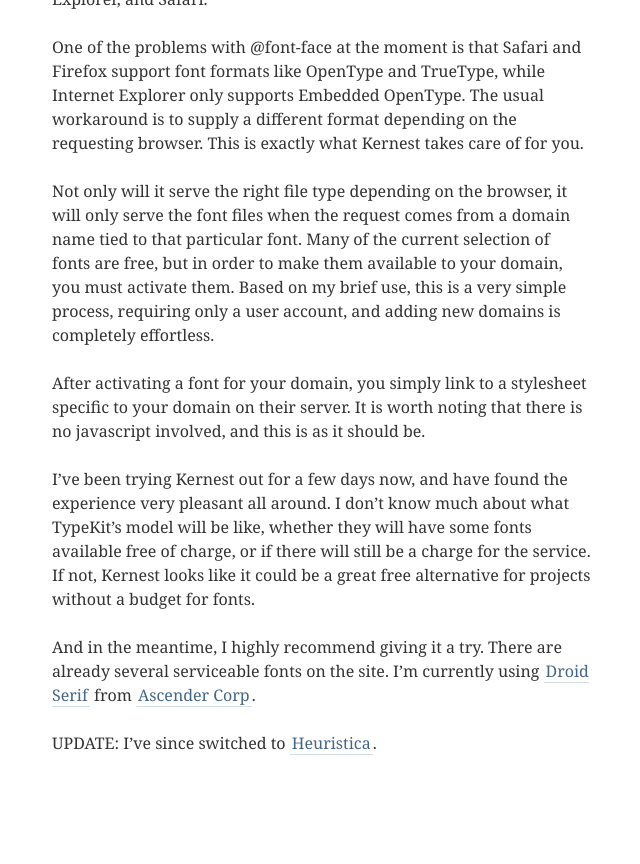
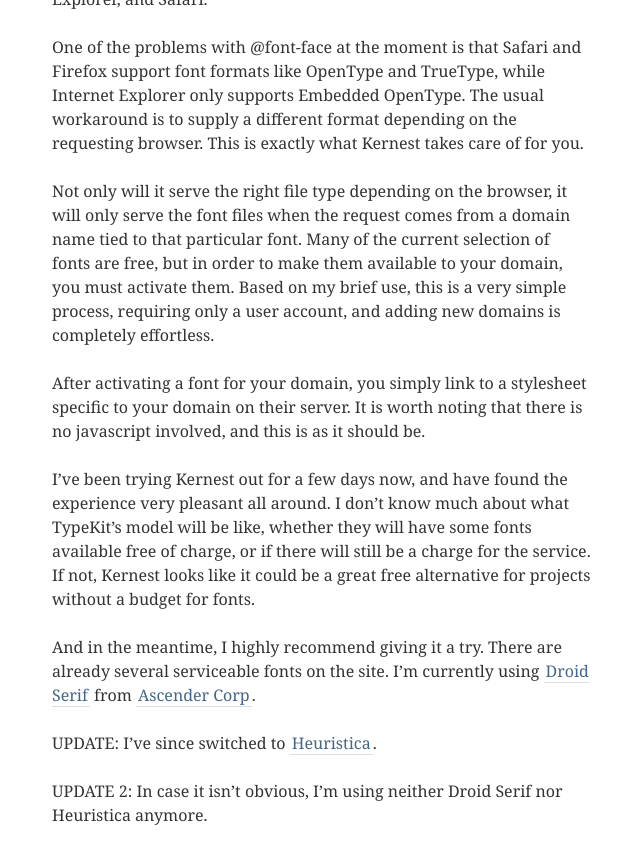
Before and after one commit to nevanscott/nevanscott, a Jekyll site: the page html/index.html, which Jekyll copies as it is, in a window 1280 px wide and 900 px high, scrolled down 2183 px. Shown: the top 864 px of the window, without its empty margins (108-748 px from the left). Built offline with Jekyll 4.4.1, drawn with Linux system fonts in a browser that asks for light colours; Markdown is read by kramdown in place of the engine named in the settings; before the commit the page ends 3011 px from its top, so only the background shows below that.

Commit message:
kernest font update

```diff
--- a/_posts/2009-08-01-kernest.textile
+++ b/_posts/2009-08-01-kernest.textile
@@ -16,3 +16,5 @@
 And in the meantime, I highly recommend giving it a try. There are already several serviceable fonts on the site. I'm currently using "Droid Serif":http://ascender-corp.kernest.com/fonts/droid-serif from "Ascender Corp":http://ascender-corp.kernest.com/fonts.
 
 UPDATE: I've since switched to "Heuristica":http://andrey-v-panov.kernest.com/font_families/heuristica.
+
+UPDATE 2: In case it isn't obvious, I'm using neither Droid Serif nor Heuristica anymore.
--- a/html/2009/08/kernest/index.html
+++ b/html/2009/08/kernest/index.html
@@ -26,6 +26,7 @@
 <p>I&#8217;ve been trying Kernest out for a few days now, and have found the experience very pleasant all around. I don&#8217;t know much about what TypeKit&#8217;s model will be like, whether they will have some fonts available free of charge, or if there will still be a charge for the service. If not, Kernest looks like it could be a great free alternative for projects without a budget for fonts.</p>
 <p>And in the meantime, I highly recommend giving it a try. There are already several serviceable fonts on the site. I&#8217;m currently using <a href="http://ascender-corp.kernest.com/fonts/droid-serif">Droid Serif</a> from <a href="http://ascender-corp.kernest.com/fonts">Ascender Corp</a>.</p>
 <p><span class="caps">UPDATE</span>: I&#8217;ve since switched to <a href="http://andrey-v-panov.kernest.com/font_families/heuristica">Heuristica</a>.</p>
+<p><span class="caps">UPDATE</span> 2: In case it isn&#8217;t obvious, I&#8217;m using neither Droid Serif nor Heuristica anymore.</p>
 
 </div>
 
--- a/html/index.html
+++ b/html/index.html
@@ -100,6 +100,7 @@
 <p>I&#8217;ve been trying Kernest out for a few days now, and have found the experience very pleasant all around. I don&#8217;t know much about what TypeKit&#8217;s model will be like, whether they will have some fonts available free of charge, or if there will still be a charge for the service. If not, Kernest looks like it could be a great free alternative for projects without a budget for fonts.</p>
 <p>And in the meantime, I highly recommend giving it a try. There are already several serviceable fonts on the site. I&#8217;m currently using <a href="http://ascender-corp.kernest.com/fonts/droid-serif">Droid Serif</a> from <a href="http://ascender-corp.kernest.com/fonts">Ascender Corp</a>.</p>
 <p><span class="caps">UPDATE</span>: I&#8217;ve since switched to <a href="http://andrey-v-panov.kernest.com/font_families/heuristica">Heuristica</a>.</p>
+<p><span class="caps">UPDATE</span> 2: In case it isn&#8217;t obvious, I&#8217;m using neither Droid Serif nor Heuristica anymore.</p>
 
 </div>
 
```
